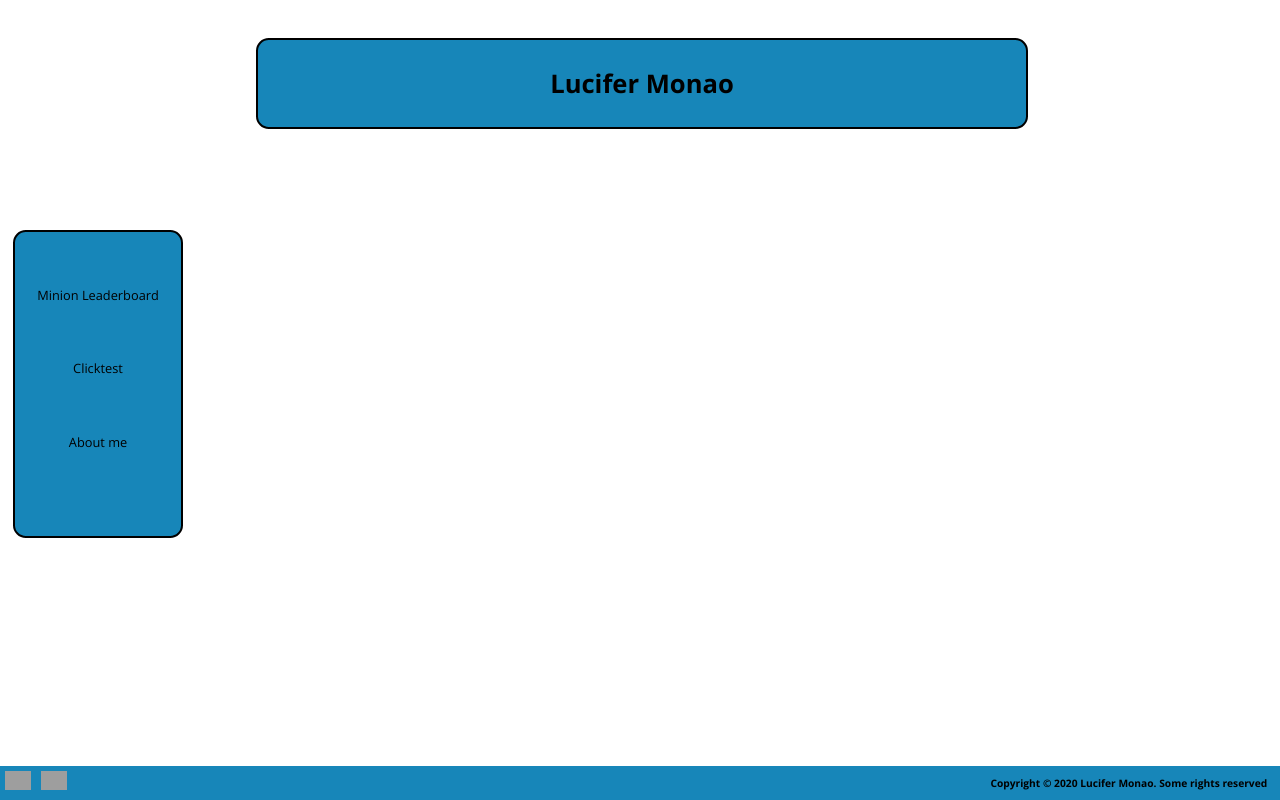
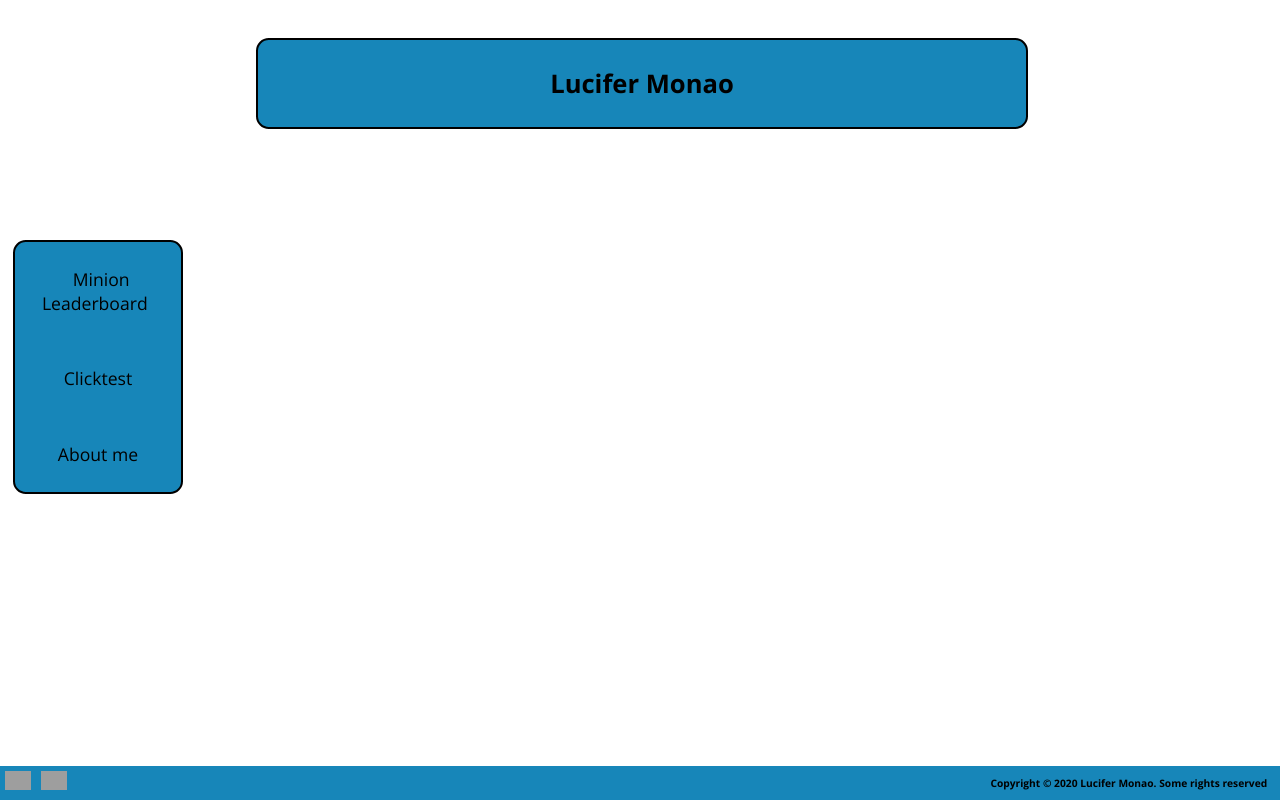
Before and after one commit to LuciferMonao/home, a PHP site: page /frame.php in a window 1280 px wide. Run offline with PHP 8.4, Linux system fonts and the light colour scheme; grey boxes are pictures that could not be loaded.

Commit message:
Fixed Sidebar not scaling correctly

```diff
--- a/styles/frame.css
+++ b/styles/frame.css
@@ -45,8 +45,7 @@ body {
 #side-frame {
     position: fixed;
     left: 1vw;
-    top: 18vw;
-    height: 38%;
+    top: 30%;
     background-color: rgb(23, 134, 185);
     width: 13%;
     border: 2px solid black;
@@ -63,12 +62,8 @@ body {
     text-align: center;
 }
 
-#top-li-el {
-    margin-top: 2vw;
-}
-
 #nav-frame > ul > li > a {
-    font-size: 1vw;
+    font-size: 110%;
     padding: 0.5vw;
     text-decoration: none;
     color: black;
```
